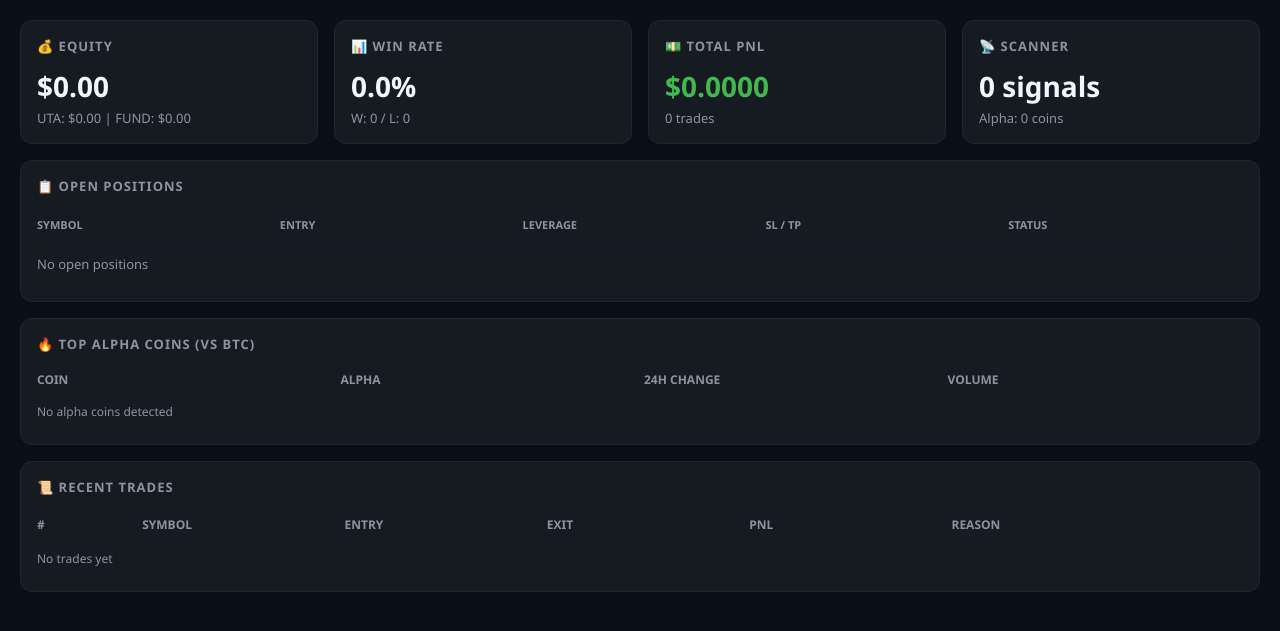
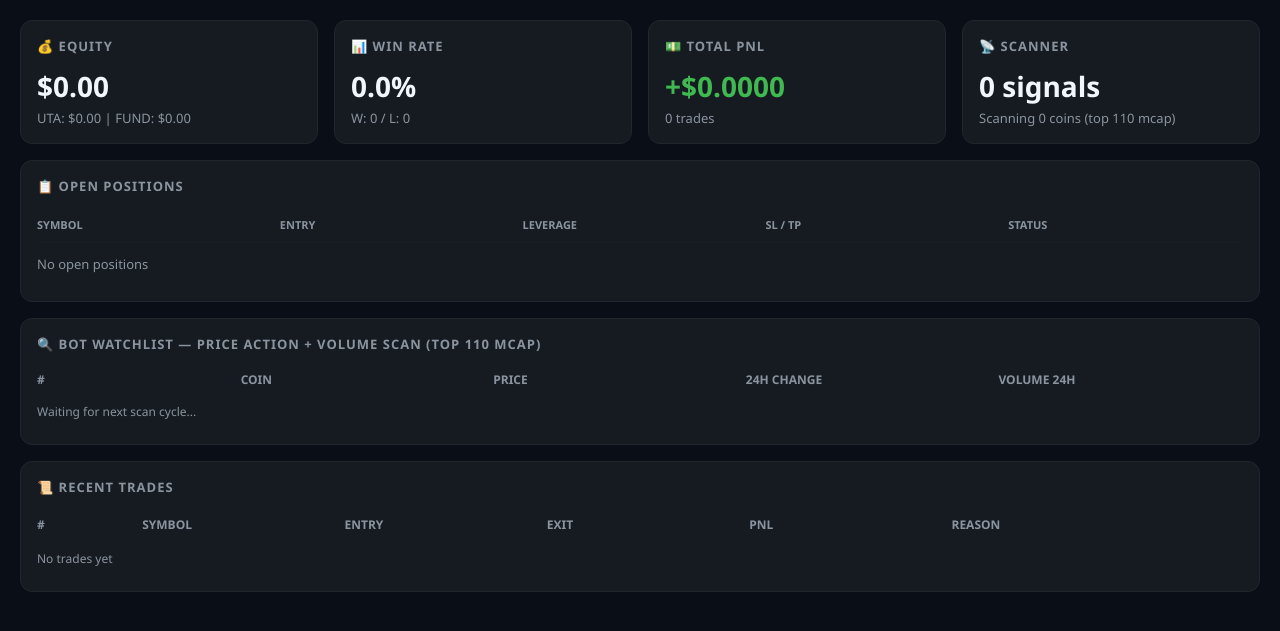
Before and after one commit to elvinrenald-sketch/idx-bot, a FastAPI app: page / in a window 1280 px wide. Shown: the part 57-688 px from the top of the page. Run offline with FastAPI, Linux system fonts and the light colour scheme; parts of the project's set-up code (start-up, migrations or seed data) failed here and were passed over.

Commit message:
fix: dashboard scroll, watchlist replace alpha, trades sorted asc, show all trades

```diff
--- a/bybit-bot/main.py
+++ b/bybit-bot/main.py
@@ -470,7 +470,7 @@ async def scan_loop(scanner: MarketScanner, executor: BybitExecutor):
                 WEB.last_scan_time = datetime.utcnow().strftime('%H:%M:%S')
                 WEB.last_scan_ms = scan_ms
                 WEB.stats = db.get_stats()
-                WEB.recent_trades = db.get_recent_trades(10)
+                WEB.recent_trades = db.get_recent_trades(100)
                 WEB.open_positions = db.get_open_positions()
                 WEB.status = 'IDLE'
 
@@ -660,7 +660,7 @@ async def api_state():
         'balance': WEB.balance_info,
         'stats': WEB.stats,
         'open_positions': WEB.open_positions,
-        'alpha_coins': WEB.alpha_coins[:10],
+        'alpha_coins': WEB.alpha_coins[:30],
         'signals_found': WEB.signals_found,
         'recent_trades': WEB.recent_trades,
         'testnet': BYBIT_TESTNET,
--- a/bybit-bot/templates/index.html
+++ b/bybit-bot/templates/index.html
@@ -88,21 +88,28 @@
             font-weight: 600;
         }
         .badge-long { background: #23863633; color: #3fb950; }
-        .badge-alpha { background: #1f6feb22; color: #58a6ff; }
-        .alpha-list {
-            max-height: 200px;
-            overflow-y: auto;
+        .badge-scan { background: #1f6feb22; color: #58a6ff; }
+        .badge-mcap { background: #f0883e22; color: #f0883e; }
+        .watchlist-section {
             grid-column: 1 / -1;
         }
-        .alpha-row {
+        .watchlist-scroll {
+            max-height: 250px;
+            overflow-y: auto;
+        }
+        .watch-row {
             display: grid;
-            grid-template-columns: 1fr 1fr 1fr 1fr;
+            grid-template-columns: 0.8fr 1fr 1fr 1fr 1fr;
             gap: 8px;
             padding: 6px 0;
             font-size: 12px;
             border-bottom: 1px solid #21262d22;
         }
-        .trades-list { grid-column: 1 / -1; max-height: 500px; overflow-y: auto; }
+        .trades-section { grid-column: 1 / -1; }
+        .trades-scroll {
+            max-height: 500px;
+            overflow-y: auto;
+        }
         .trade-row {
             display: grid;
             grid-template-columns: 0.5fr 1fr 1fr 1fr 1fr 1.5fr;
@@ -144,7 +151,7 @@
         <div class="card">
             <h3>📡 Scanner</h3>
             <div class="metric" id="signals">0 signals</div>
-            <div class="metric-sub" id="scan-info">Alpha: 0 coins</div>
+            <div class="metric-sub" id="scan-info">Scanning 0 coins</div>
         </div>
 
         <div class="card positions">
@@ -155,20 +162,20 @@
             <div id="pos-list"><div style="color:#8b949e;padding:12px 0;font-size:13px">No open positions</div></div>
         </div>
 
-        <div class="card alpha-list">
-            <h3>🔥 Top Alpha Coins (vs BTC)</h3>
-            <div class="alpha-row pos-header">
-                <div>Coin</div><div>Alpha</div><div>24h Change</div><div>Volume</div>
+        <div class="card watchlist-section">
+            <h3>🔍 Bot Watchlist — Price Action + Volume Scan (Top 110 MCap)</h3>
+            <div class="watch-row pos-header">
+                <div>#</div><div>Coin</div><div>Price</div><div>24h Change</div><div>Volume 24h</div>
             </div>
-            <div id="alpha-list"><div style="color:#8b949e;padding:8px 0;font-size:12px">Scanning...</div></div>
+            <div class="watchlist-scroll" id="watchlist"><div style="color:#8b949e;padding:8px 0;font-size:12px">Scanning...</div></div>
         </div>
 
-        <div class="card trades-list">
+        <div class="card trades-section">
             <h3>📜 Recent Trades</h3>
             <div class="trade-row pos-header">
                 <div>#</div><div>Symbol</div><div>Entry</div><div>Exit</div><div>PnL</div><div>Reason</div>
             </div>
-            <div id="trades-list"><div style="color:#8b949e;padding:8px 0;font-size:12px">No trades yet</div></div>
+            <div class="trades-scroll" id="trades-list"><div style="color:#8b949e;padding:8px 0;font-size:12px">No trades yet</div></div>
         </div>
     </div>
 
@@ -187,19 +194,18 @@
                     `<span title="Available for Trading">UTA: $${(bal.uta_available||0).toFixed(2)}</span> | ` +
                     `<span title="Funds in Funding Wallet" style="color: #8b949e">FUND: $${(bal.fund_equity||0).toFixed(2)}</span>`;
 
-
                 const s = d.stats || {};
                 document.getElementById('winrate').textContent = `${(s.win_rate||0).toFixed(1)}%`;
                 document.getElementById('wl').textContent = `W: ${s.wins||0} / L: ${s.losses||0}`;
 
                 const pnl = s.total_pnl || 0;
                 const pnlEl = document.getElementById('total-pnl');
-                pnlEl.textContent = `$${pnl.toFixed(4)}`;
+                pnlEl.textContent = `${pnl >= 0 ? '+' : ''}$${pnl.toFixed(4)}`;
                 pnlEl.className = 'metric ' + (pnl >= 0 ? 'green' : 'red');
 
                 document.getElementById('total-trades').textContent = `${s.total_trades||0} trades`;
                 document.getElementById('signals').textContent = `${d.signals_found||0} signals`;
-                document.getElementById('scan-info').textContent = `Alpha: ${(d.alpha_coins||[]).length} coins`;
+                document.getElementById('scan-info').textContent = `Scanning ${(d.alpha_coins||[]).length} coins (top 110 mcap)`;
 
                 // Open positions
                 const posEl = document.getElementById('pos-list');
@@ -218,41 +224,46 @@
                     `).join('');
                 }
 
-                // Alpha coins
-                const alphaEl = document.getElementById('alpha-list');
+                // Bot Watchlist — coins being scanned by PA + volume
+                const watchEl = document.getElementById('watchlist');
                 const ac = d.alpha_coins || [];
                 if (ac.length === 0) {
-                    alphaEl.innerHTML = '<div style="color:#8b949e;padding:8px 0;font-size:12px">No alpha coins detected</div>';
+                    watchEl.innerHTML = '<div style="color:#8b949e;padding:8px 0;font-size:12px">Waiting for next scan cycle...</div>';
                 } else {
-                    alphaEl.innerHTML = ac.slice(0, 15).map(c => `
-                        <div class="alpha-row">
-                            <div><span class="badge badge-alpha">${c.base}</span></div>
-                            <div style="color:#3fb950">+${c.alpha?.toFixed(1)}%</div>
-                            <div>${c.pct_change_24h?.toFixed(1)}%</div>
+                    watchEl.innerHTML = ac.slice(0, 30).map((c, i) => {
+                        const chg = c.pct_change_24h || 0;
+                        const chgClass = chg >= 0 ? 'pnl-pos' : 'pnl-neg';
+                        const chgSign = chg >= 0 ? '+' : '';
+                        return `
+                        <div class="watch-row">
+                            <div style="color:#8b949e">${i+1}</div>
+                            <div><span class="badge badge-scan">${c.base}</span></div>
+                            <div>$${c.price?.toFixed(c.price < 1 ? 6 : 2)}</div>
+                            <div class="${chgClass}">${chgSign}${chg.toFixed(1)}%</div>
                             <div>$${(c.volume_24h/1e6)?.toFixed(1)}M</div>
                         </div>
-                    `).join('');
+                    `}).join('');
                 }
 
-                // Recent trades
+                // Recent trades — sorted ascending by id so #1 is at top
                 const tradesEl = document.getElementById('trades-list');
-                const tr = d.recent_trades || [];
+                const tr = (d.recent_trades || []).slice().sort((a, b) => a.id - b.id);
                 if (tr.length === 0) {
                     tradesEl.innerHTML = '<div style="color:#8b949e;padding:8px 0;font-size:12px">No trades yet</div>';
                 } else {
                     tradesEl.innerHTML = tr.map(t => {
-                        const pnl = t.pnl || 0;
-                        const pnlPct = t.pnl_pct || 0;
-                        const pnlSign = pnl >= 0 ? '+' : '';
-                        const pctSign = pnlPct >= 0 ? '+' : '';
-                        const pnlClass = pnl >= 0 ? 'pnl-pos' : 'pnl-neg';
+                        const p = t.pnl || 0;
+                        const pp = t.pnl_pct || 0;
+                        const ps = p >= 0 ? '+' : '';
+                        const pps = pp >= 0 ? '+' : '';
+                        const pc = p >= 0 ? 'pnl-pos' : 'pnl-neg';
                         return `
                         <div class="trade-row">
                             <div>#${t.id}</div>
                             <div>${t.bybit_symbol}</div>
                             <div>${t.entry_price?.toFixed(6)||'-'}</div>
                             <div>${t.exit_price?.toFixed(6)||'-'}</div>
-                            <div class="${pnlClass}">${pnlSign}$${pnl.toFixed(4)} (${pctSign}${pnlPct.toFixed(1)}%)</div>
+                            <div class="${pc}">${ps}$${p.toFixed(4)} (${pps}${pp.toFixed(1)}%)</div>
                             <div>${t.close_reason||''}</div>
                         </div>
                     `}).join('');
```
